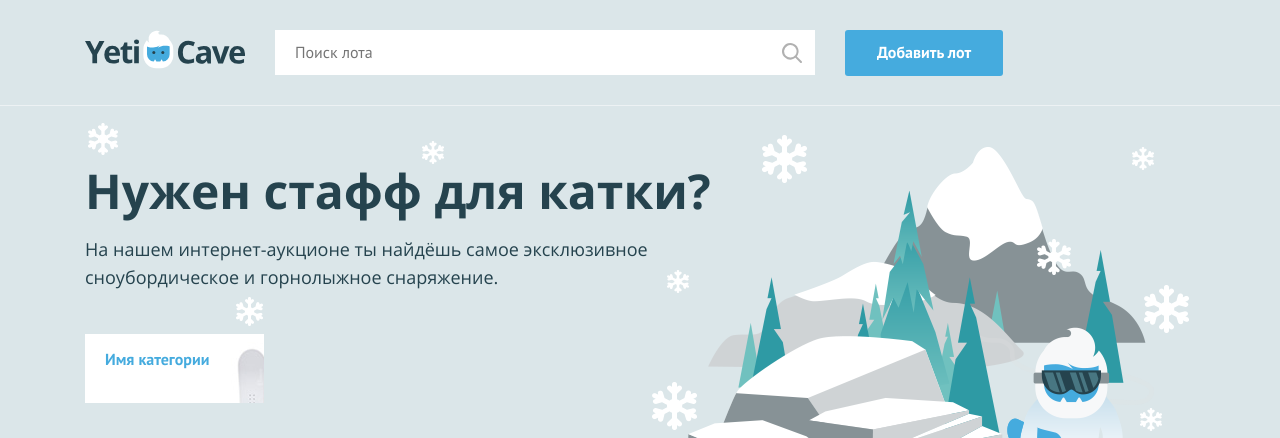
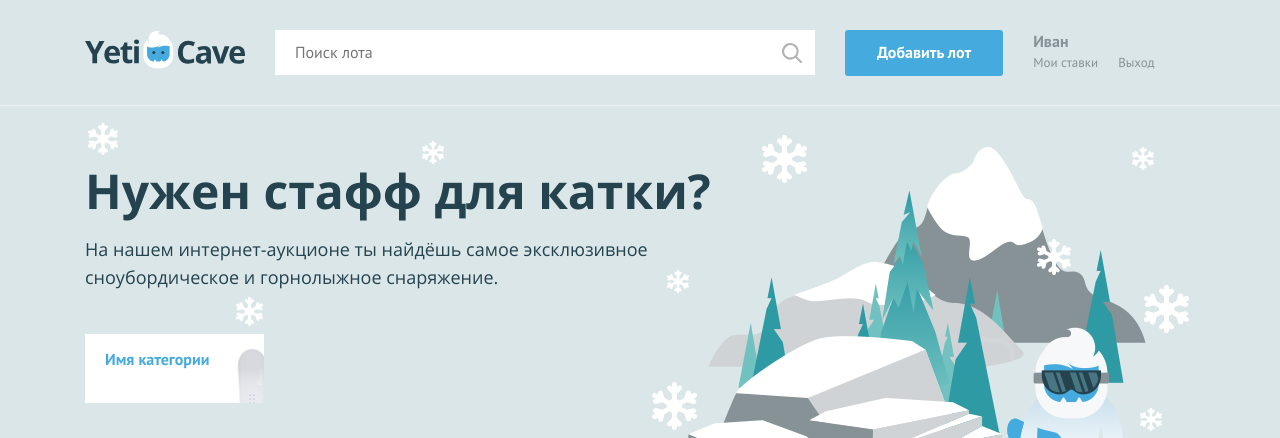
Before and after one commit to ivangartman/802977-yeticave-9, a PHP site: page / in a window 1280 px wide. Shown: the top 438 px of the page. Run offline with PHP 8.4, Linux system fonts and the light colour scheme.

Commit message:
Работа с условиями

```diff
--- a/index.php
+++ b/index.php
@@ -1,7 +1,7 @@
 <?php
 $is_auth = rand(0, 1);
 
-$user_name = ''; // укажите здесь ваше имя
+$user_name = 'Иван'; // укажите здесь ваше имя
 ?>
 <!DOCTYPE html>
 <html lang="ru">
@@ -29,6 +29,28 @@ $user_name = ''; // укажите здесь ваше имя
         <nav class="user-menu">
 
         <!-- здесь должен быть PHP код для показа меню и данных пользователя -->
+		<?php
+		if ($is_auth==true) {
+		?>
+			<div class="user-menu__logged">
+				<p><?php print($user_name) ?></p>
+				<a class="user-menu__bets" href="pages/my-bets.html">Мои ставки</a>
+				<a class="user-menu__logout" href="#">Выход</a>
+			</div>
+		<?php
+		} else {
+		?>
+			<ul class="user-menu__list">
+				<li class="user-menu__item">
+					<a href="#">Регистрация</a>
+				</li>
+				<li class="user-menu__item">
+					<a href="#">Вход</a>
+				</li>
+			</ul>
+		<?php
+		}
+		?>
 
         </nav>
     </div>
```
